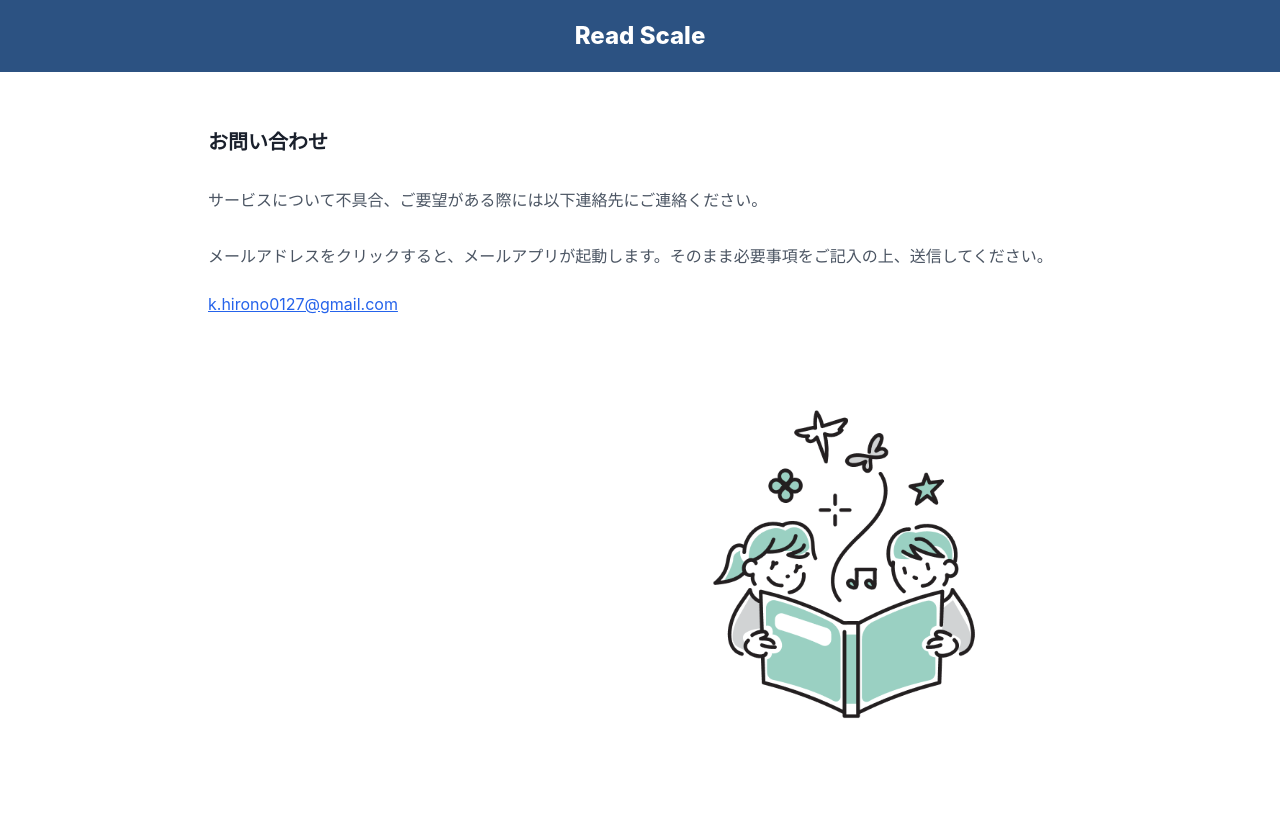
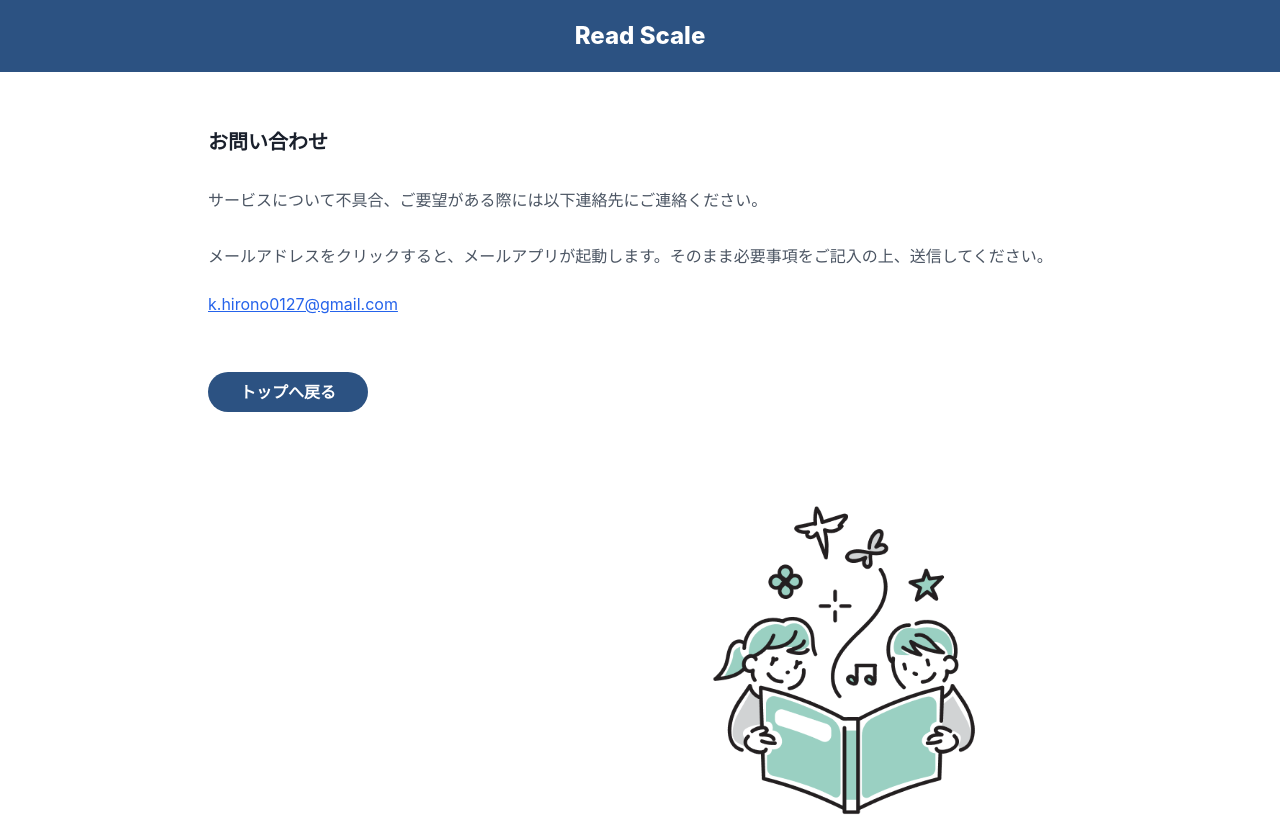
Before and after one commit to kobarihirono/ReadScale, a Next.js app: page /contact in a window 1280 px wide. Shown: the top 816 px of the page. Built offline with nearby package versions, Linux system fonts and the light colour scheme; no server answers.

Commit message:
[new]利用規約とお問い合わせの戻るボタン

```diff
--- a/src/app/contact/page.tsx
+++ b/src/app/contact/page.tsx
@@ -1,5 +1,6 @@
 import React from "react";
 import Image from "next/image";
+import Link from "next/link";
 
 const Contact = () => {
   return (
@@ -17,6 +18,15 @@ const Contact = () => {
       >
         k.hirono0127@gmail.com
       </a>
+      <div className="flex md:justify-start mt-14 justify-center">
+        <Link
+          className="bg-navy text-white font-bold rounded-full py-2 px-8"
+          href="/"
+        >
+          トップへ戻る
+        </Link>
+      </div>
+
       <div className="flex md:justify-end justify-center mt-10">
         <div className="md:w-6/12">
           <Image
--- a/src/app/terms/page.tsx
+++ b/src/app/terms/page.tsx
@@ -1,4 +1,5 @@
 import React from "react";
+import Link from "next/link";
 
 const Terms = () => {
   return (
@@ -84,6 +85,14 @@ const Terms = () => {
           </p>
         </li>
       </ul>
+      <div className="flex mt-14 justify-center">
+        <Link
+          className="bg-navy text-white font-bold rounded-full py-2 px-8"
+          href="/"
+        >
+          トップへ戻る
+        </Link>
+      </div>
     </div>
   );
 };
```
Also changed, not shown: src/app/search/page.tsx (+8 -4 lines).
